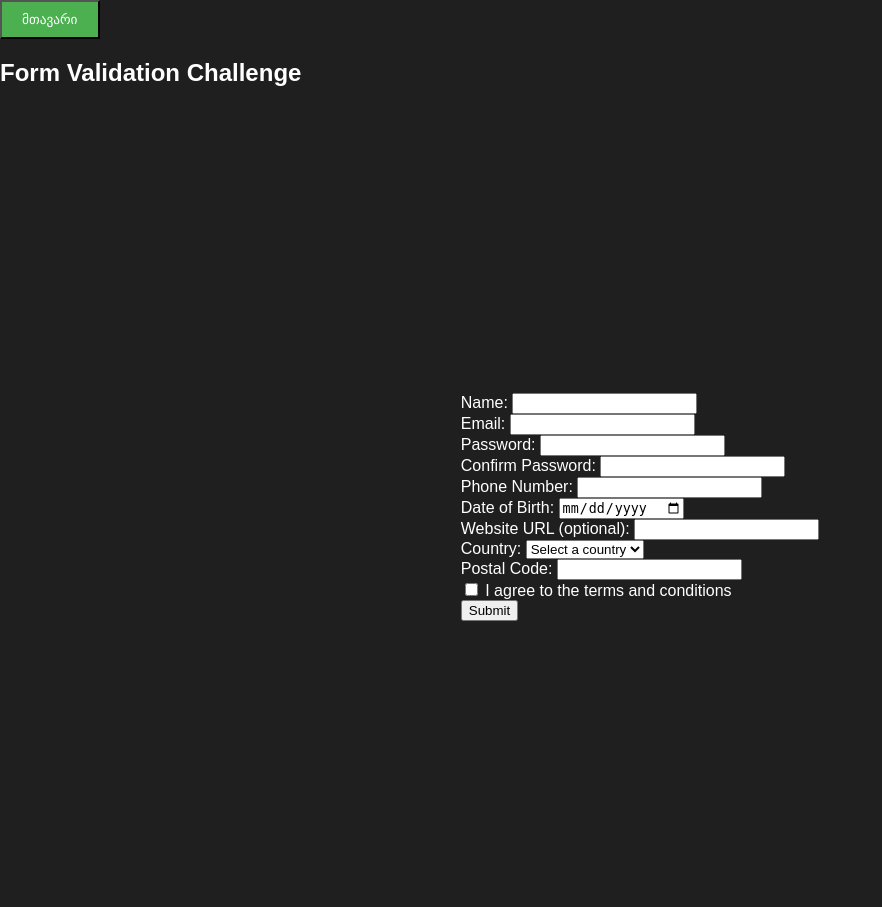
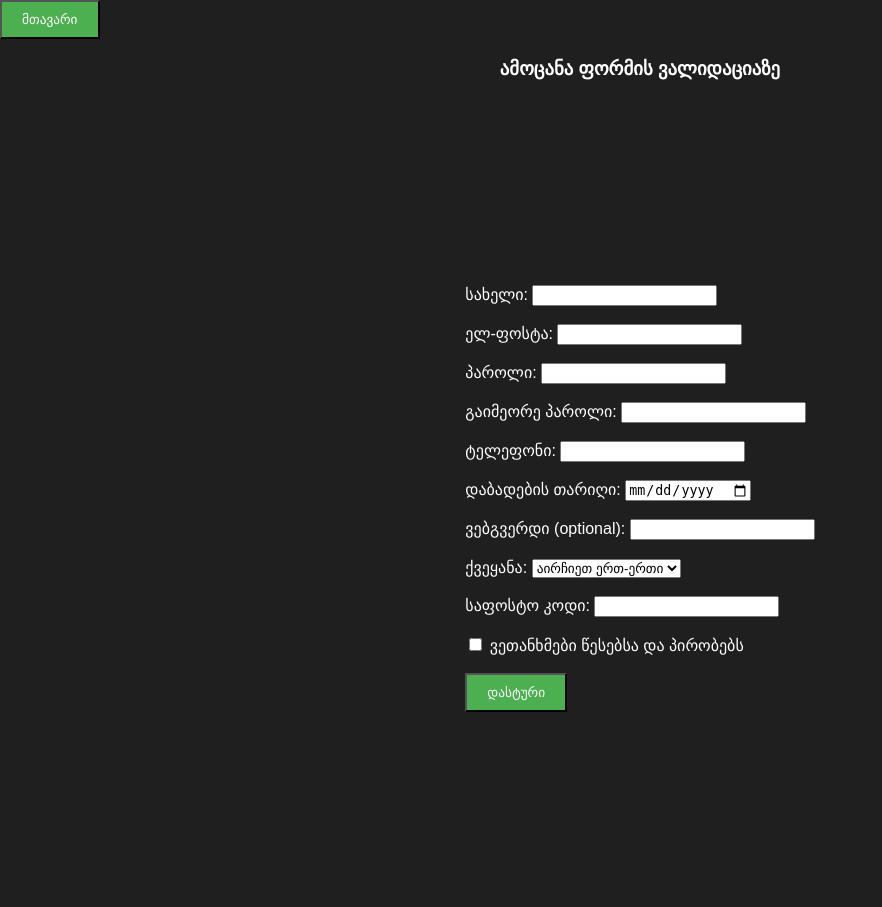
Before and after one commit to BekaBitarashvili/CODEMAMA_Exercise, a Flask app: page /task7 in a window 1280 px wide. Shown: the whole page, without its empty margins (0-882 px from the left). After the commit the page ends 712 px from the top, so only its background shows below. Run offline with Flask 3, Linux system fonts and the light colour scheme.

Commit message:
Task 7 Extra

```diff
--- a/templates/task7.html
+++ b/templates/task7.html
@@ -9,64 +9,79 @@
         .error {
             color: red;
         }
+        .task7 {
+            text-align: center;
+        }
     </style>
 </head>
 <body>
 <form action="/" method="GET">
     <button type="submit" style="padding: 10px 20px; background-color: #4CAF50; color: white">მთავარი</button>
 </form>
-<h2>Form Validation Challenge</h2>
+<h3 class="task7">ამოცანა ფორმის ვალიდაციაზე</h3>
 <div class="container">
     <form id="testForm">
-        <label for="name">Name:</label>
+        <label for="name">სახელი:</label>
         <input type="text" id="name" name="name" pattern="[A-Za-z\s]+" title="Only letters and spaces are allowed" required>
         <br>
+        <br>
 
-        <label for="email">Email:</label>
+        <label for="email">ელ-ფოსტა:</label>
         <input type="email" id="email" name="email" required>
         <br>
+        <br>
 
-        <label for="password">Password:</label>
+        <label for="password">პაროლი:</label>
         <input type="password" id="password" name="password" pattern="(?=.*\d)(?=.*[!@#$%^&*])(?=.*[a-zA-Z]).{8,}" title="Must contain at least one number, one special character, and be at least 8 characters long" required>
         <br>
+        <br>
 
-        <label for="confirmPassword">Confirm Password:</label>
+        <label for="confirmPassword">გაიმეორე პაროლი:</label>
         <input type="password" id="confirmPassword" name="confirmPassword" required>
         <br>
+        <br>
 
-        <label for="phone">Phone Number:</label>
+        <label for="phone">ტელეფონი:</label>
         <input type="tel" id="phone" name="phone" pattern="\d{10}" title="Must be a 10-digit phone number" required>
         <br>
+        <br>
 
-        <label for="dob">Date of Birth:</label>
+        <label for="dob">დაბადების თარიღი:</label>
         <input type="date" id="dob" name="dob" required>
         <br>
+        <br>
 
-        <label for="website">Website URL (optional):</label>
+        <label for="website">ვებგვერდი (optional):</label>
         <input type="url" id="website" name="website">
         <br>
+        <br>
 
-        <label for="country">Country:</label>
+        <label for="country">ქვეყანა:</label>
         <select id="country" name="country" required>
-            <option value="">Select a country</option>
-            <option value="us">United States</option>
-            <option value="ca">Canada</option>
-            <option value="uk">United Kingdom</option>
+            <option value="">აირჩიეთ ერთ-ერთი</option>
+            <option value="us">აშშ</option>
+            <option value="ca">კანადა</option>
+            <option value="uk">დიდი ბრიტანეთი</option>
+            <option value="ca">საქართველო</option>
+            <option value="ca">სომხეთი</option>
             <!-- Add more -->
         </select>
         <br>
+        <br>
 
-        <label for="postalCode">Postal Code:</label>
+        <label for="postalCode">საფოსტო კოდი:</label>
         <input type="text" id="postalCode" name="postalCode" pattern="\d{5}" title="Must be a 5-digit postal code" required>
+        <br>
         <br>
 
         <label>
             <input type="checkbox" id="agree" name="agree" required>
-            I agree to the terms and conditions
+            ვეთანხმები წესებსა და პირობებს
         </label>
         <br>
+        <br>
 
-        <button type="submit">Submit</button>
+        <button type="submit" style="padding: 10px 20px; background-color: #4CAF50; color: white">დასტური</button>
     </form>
 
     <div id="errorMessages" class="error"></div>
```
